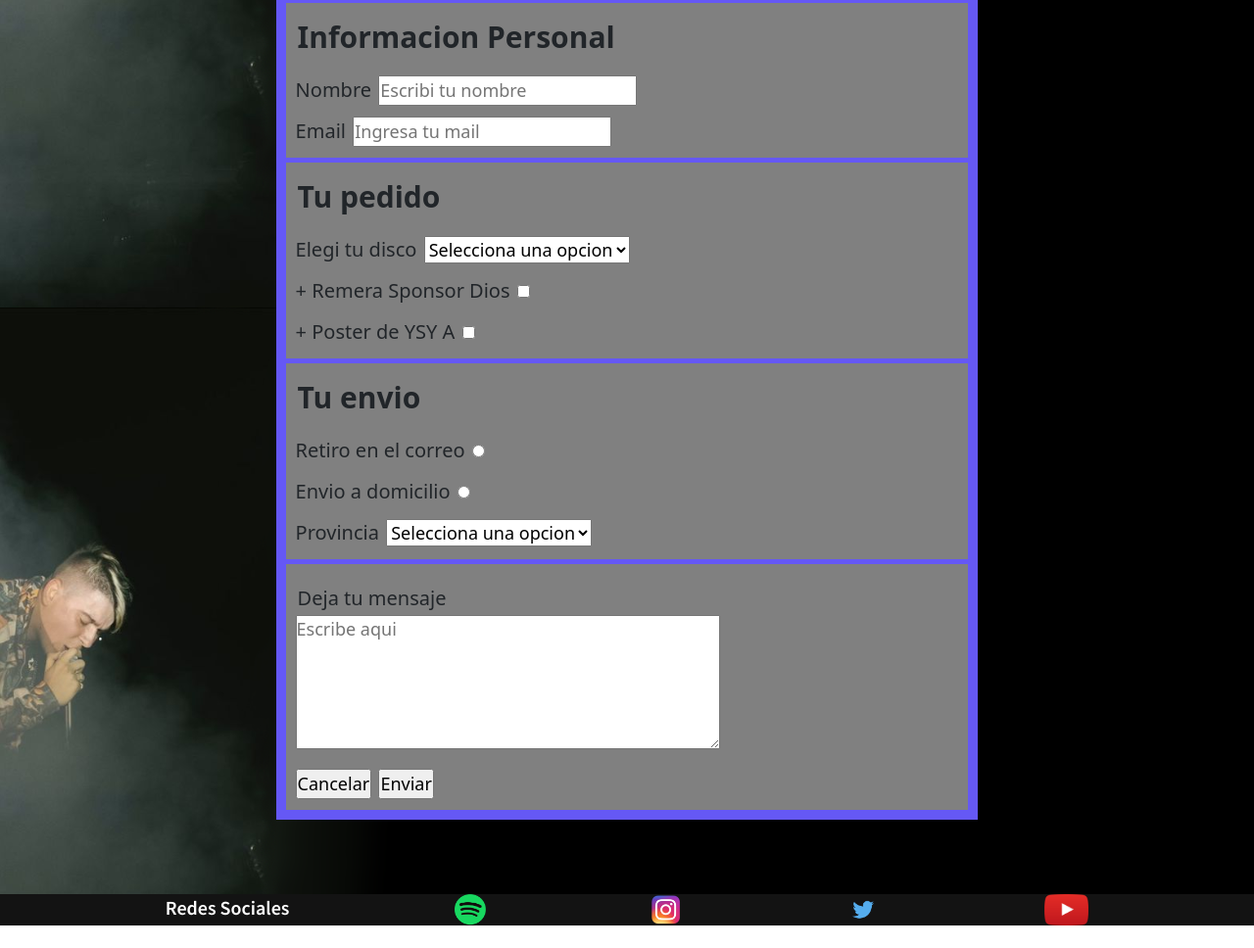
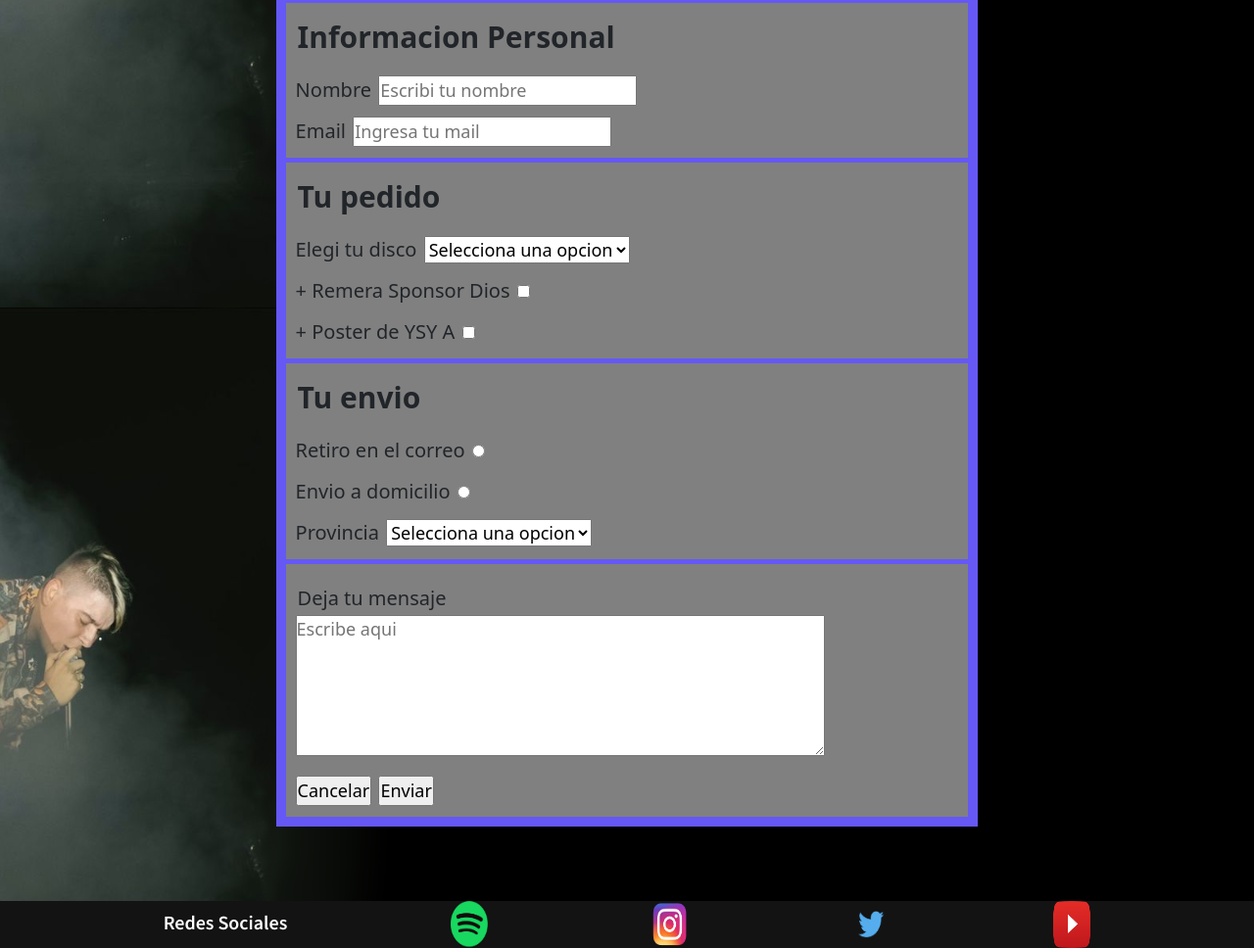
Before and after one commit to IgnacioSardella/YSY-A-Web-, a plain HTML site: page views/comprar.html in a window 1280 px wide. Shown: the part 1286-2254 px from the top of the page at 98% size. Before the commit the page ends 2231 px from the top, so only its background shows below. Drawn offline with nearby package versions, Linux system fonts and the light colour scheme.

Commit message:
subida correcciones bootstrap

```diff
--- a/css/style.css
+++ b/css/style.css
@@ -27,15 +27,7 @@ h3{
 }
 
 /* grid index - mobile first */
-#contenedor-grid{
-    width: 100%;
-    display: grid;
-    grid-template-columns: 1fr;
-    grid-template-rows: 1fr 5.5vh;
-    grid-template-areas:
-    "main"
-    "pie";
-}
+
 
 
 /* g areas */
@@ -295,9 +287,8 @@ footer{
         font-size: 1.2rem;
         margin: 0;
     }
-    footer img{
-        width: fit-content;
-        height: 2vh;
+    footer div a img{
+        width: 3vw;
     }
 
 /* --- media queries --- */
@@ -351,6 +342,11 @@ footer{
     }
     #pedido div fieldset label{
         font-size: 1.6rem;
+    }
+    #pedido div form fieldset textarea{
+        font-size: 1.6rem;
+        width: 25em;
+        height: 8em;
     }
     /* fin shop */
 }
@@ -444,6 +440,8 @@ footer{
     }
     #pedido div form fieldset textarea{
         font-size: 1.8rem;
+        width: 30em;
+        height: 8em;
     }
     footer.pie-index{
         position: absolute;
@@ -455,7 +453,7 @@ footer{
             font-size: 3rem;
         }
         footer div a img{
-            height: 4vh;
+            height: 6vh;
         }
 
     /* clases */
--- a/views/comprar.html
+++ b/views/comprar.html
@@ -148,7 +148,7 @@
                         <fieldset>
                         <label class="legend-tx" for="mensaje">Deja tu mensaje</label>
                         <br>
-                        <textarea name="mensaje" id="mensaje" placeholder="Escribe aqui" cols="40" rows="5"></textarea>
+                        <textarea name="mensaje" id="mensaje" placeholder="Escribe aqui" cols="20" rows="5"></textarea>
                         <br>
                         <input type="reset" value="Cancelar">
                         <input type="submit" value="Enviar">
@@ -160,7 +160,7 @@
         <!-- ends form -->
     </main>
     <footer class="bg-grey pie">
-        <h2 offset-lg-1 class="pie__text">Redes Sociales</h2 offset-lg-1>
+        <h2 class="pie__text">Redes Sociales</h2>
         <div>
         <a href="https://open.spotify.com/artist/2qWK8K2Jfh67UqtwY8tCW6" target="_blank">
             <img class="pie-img" src="../img/spotify.png" alt="logo de spotify">
@@ -177,7 +177,7 @@
         </a>
         </div>
         <div>
-        <a href="https://www.youtube.com/channel/UC6ZqzTu-T77_yp1TCIIy92 offset-lg-1g" target="_blank">
+        <a href="https://www.youtube.com/channel/UC6ZqzTu-T77_yp1TCIIy92" target="_blank">
             <img class="pie-img" src="../img/youtube.png" alt="logo de youtube">
         </a>
         </div>
```
Also changed, not shown: index.html (+1 -1 lines).
